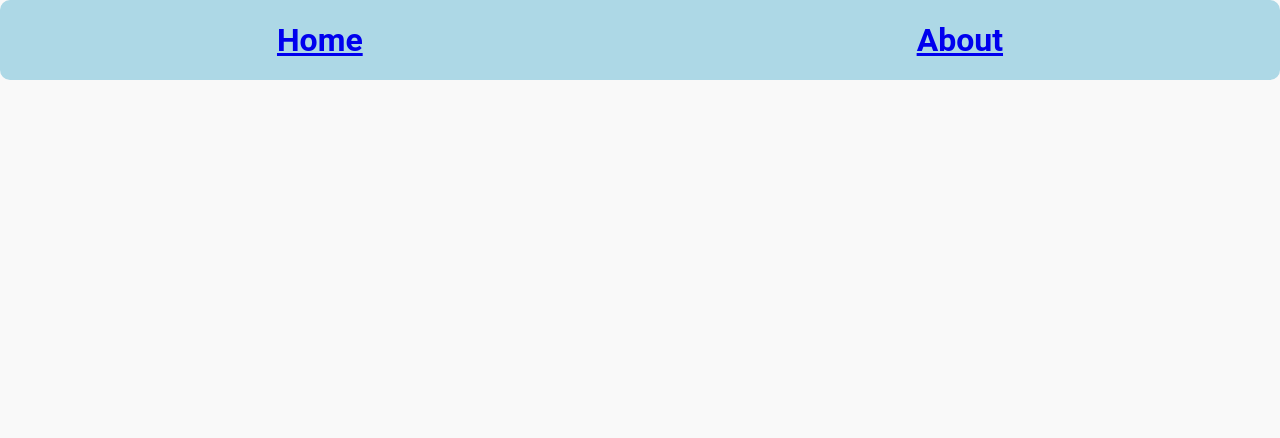
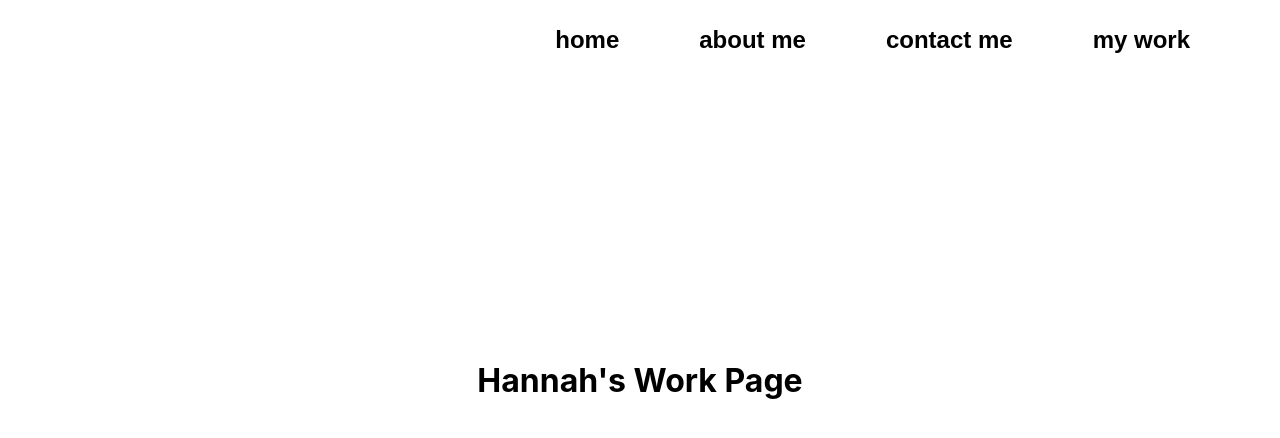
Before and after one commit to wesleypetry/HannahPortfolio, a React (Create React App) app: page /Work in a window 1280 px wide. Shown: the top 438 px of the page. Built offline with nearby package versions, Linux system fonts and the light colour scheme.

Commit message:
Added Work+Contact Pages and styled navbar

```diff
--- a/src/App.css
+++ b/src/App.css
@@ -1,6 +1,6 @@
 .App {
   min-height: 100vh;
-  background-color: #f9f9f9;
+  background-color: white;
   display: flex;
   flex-direction: column;
 }
--- a/src/App.js
+++ b/src/App.js
@@ -3,6 +3,8 @@ import { BrowserRouter, Route, Switch } from 'react-router-dom';
 import Home from './Pages/Home';
 import About from './Pages/About';
 import HeaderBar from './Pages/HeaderBar';
+import Contact from './Pages/Contact';
+import Work from './Pages/Work';
 
 function App() {
   return (
@@ -13,6 +15,8 @@ function App() {
               <Switch>
                 <Route path="/" component={Home} exact/>
                 <Route path="/About" component={About} exact />
+                <Route path="/Contact" component={Contact} exact />
+                <Route path="/Work" component={Work} exact />
               </Switch>
           </BrowserRouter>
         </div>
--- /dev/null
+++ b/src/Pages/Contact.js
@@ -0,0 +1,12 @@
+import React from "react";
+import './styles.modules.css';
+
+function Contact(props) {
+    return (
+        <div className="ContactDiv">
+            <h1>Hannah's Contact Page</h1>
+        </div>
+    );
+
+}
+export default Contact;
--- a/src/Pages/HeaderBar.js
+++ b/src/Pages/HeaderBar.js
@@ -4,11 +4,17 @@ import './styles.modules.css';
 function HeaderBar(props) {
     return (
         <div className="HeaderBar">
-            <a href="/">
-                <h1>Home</h1>
+            <a href="/" className="H1_Link">
+                <h1 className="H1_Header">home</h1>
             </a>
-            <a href="/About">
-                <h1>About</h1>
+            <a href="/About" className="H1_Link">
+                <h1 className="H1_Header">about me</h1>
+            </a>
+            <a href="/Contact" className="H1_Link">
+                <h1 className="H1_Header">contact me</h1>
+            </a>
+            <a href="/Work" className="H1_Link">
+                <h1 className="H1_Header">my work</h1>
             </a>
         </div>
     )
--- a/src/Pages/Home.js
+++ b/src/Pages/Home.js
@@ -4,10 +4,7 @@ import './styles.modules.css';
 function Home(props) {
     return (
         <div className="HomeDiv">
-            <h1>Hannah's Portfolio</h1>
-            <a href ="/About">
-                <button>About Me</button>
-            </a>
+            <h1>Hannah's Home Page</h1>
         </div>
     );
 
--- /dev/null
+++ b/src/Pages/Work.js
@@ -0,0 +1,12 @@
+import React from "react";
+import './styles.modules.css';
+
+function Work(props) {
+    return (
+        <div className="WorkDiv">
+            <h1>Hannah's Work Page</h1>
+        </div>
+    );
+
+}
+export default Work;
--- a/src/Pages/styles.modules.css
+++ b/src/Pages/styles.modules.css
@@ -16,16 +16,58 @@
     height: 600px;
 }
 
+.ContactDiv {
+    display: flex;
+    flex-direction: column;
+    text-align: center;
+    justify-content: center;
+    align-items: center;
+    height: 600px;
+}
+
+.WorkDiv {
+    display: flex;
+    flex-direction: column;
+    text-align: center;
+    justify-content: center;
+    align-items: center;
+    height: 600px;
+}
+
 .HeaderBar{
     display: flex;
     flex-direction: row;
-    justify-content: space-around;
+    justify-content: flex-end;
+    align-items: center;
     position: sticky;
-    align-items: center;
-    background-color: lightblue;
+    background-color: white;
     border-radius: 10px;
     font-family: 'Roboto', sans-serif;
     height: 10vh;
+    width: auto;
     top: 0;
     z-index: 100000;
+    padding-right: 50px;
   }
+
+  .H1_Header {
+    margin-left: 40px;
+    margin-right: 40px;
+    font-family: sans-serif;
+    font-size: 18pt;
+  }
+
+a:link {
+    color: black;
+    text-decoration: none;
+}
+
+a:visited {
+    color: black;
+    text-decoration: none;
+}
+
+a:hover {
+    color: coral;
+    text-decoration: none;
+}
```
